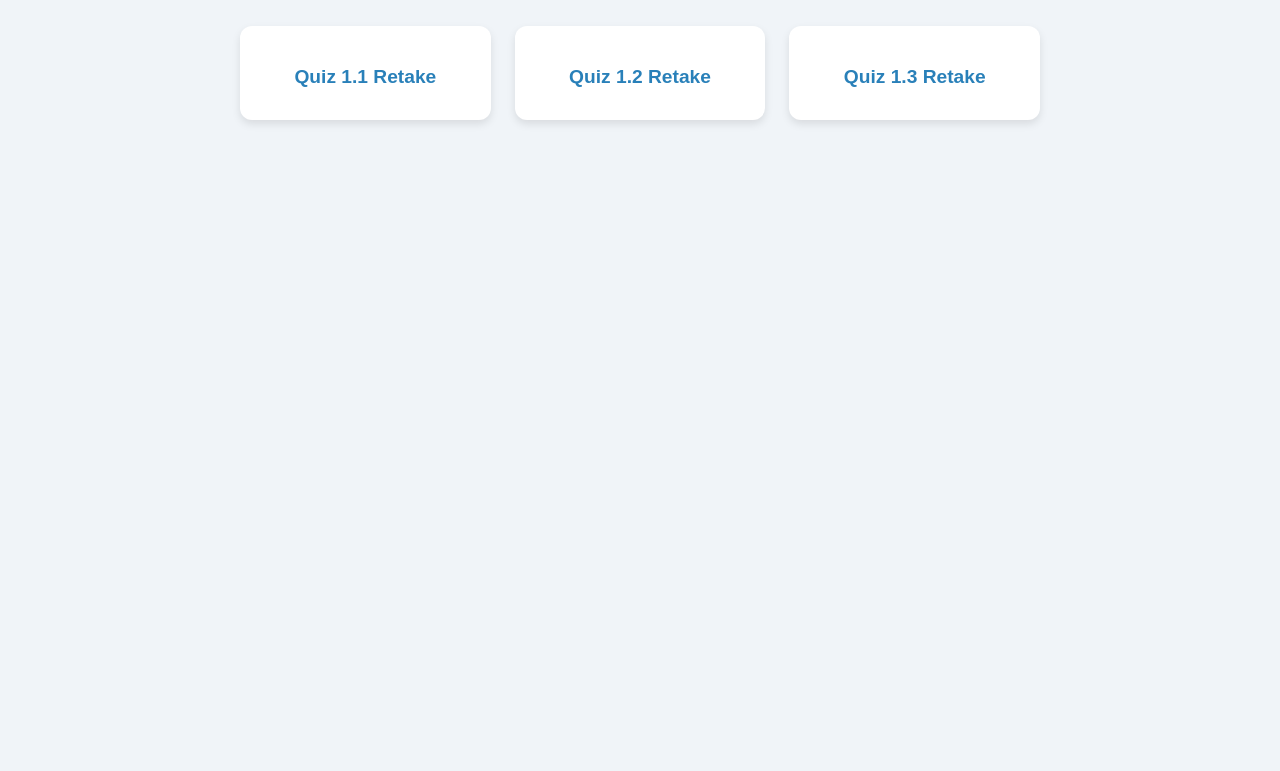
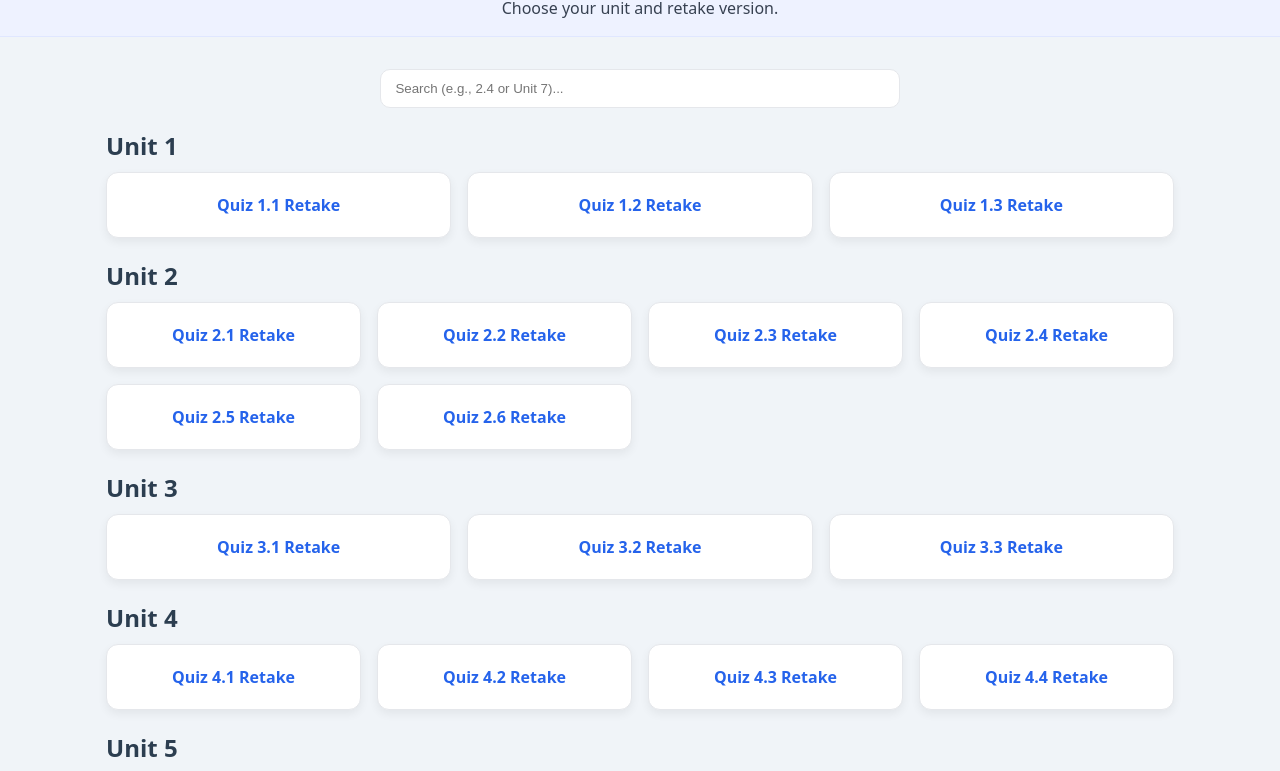
Before and after one commit to iowoyemi-blip/retakes, a plain HTML site: page index.html in a window 1280 px wide. Shown: the part 96-867 px from the top of the page. Before the commit the page ends 800 px from the top, so only its background shows below. Drawn offline with Linux system fonts and the light colour scheme.

Commit message:
update the index file

```diff
--- a/index.html
+++ b/index.html
@@ -1,71 +1,155 @@
 <!DOCTYPE html>
 <html lang="en">
 <head>
-  <meta charset="UTF-8">
+  <meta charset="UTF-8" />
   <title>Quiz Retakes</title>
   <meta name="viewport" content="width=device-width, initial-scale=1" />
   <style>
-    body {
-      font-family: Arial, sans-serif;
-      background: #f0f4f8;
-      margin: 0;
-      padding: 2rem;
-      text-align: center;
-    }
-    h1 {
-      color: #2c3e50;
-      margin-bottom: 2rem;
-    }
-    .grid {
-      display: grid;
-      grid-template-columns: repeat(auto-fit, minmax(240px, 1fr));
-      gap: 1.5rem;
-      max-width: 800px;
-      margin: 0 auto;
-    }
-    .card {
-      background: #fff;
-      border-radius: 12px;
-      box-shadow: 0 4px 8px rgba(0,0,0,0.1);
-      padding: 2rem;
-      transition: transform 0.2s, box-shadow 0.2s;
-      display: flex;
-      flex-direction: column;
-      align-items: center;
-    }
-    .card:hover {
-      transform: translateY(-5px);
-      box-shadow: 0 6px 12px rgba(0,0,0,0.15);
-    }
-    .card a {
-      text-decoration: none;
-      font-size: 1.2rem;
-      color: #2980b9;
-      font-weight: bold;
-      margin-top: 0.5rem;
-    }
+    :root{--ink:#2c3e50;--muted:#6b7280;--brand:#2563eb;--bg:#f0f4f8;--card:#fff;--border:#e5e7eb}
+    *{box-sizing:border-box}
+    body{margin:0;background:var(--bg);color:var(--ink);font:16px/1.5 system-ui,-apple-system,Segoe UI,Roboto,Arial}
+    header{padding:2rem 1rem 1rem;text-align:center;background:#eef2ff;border-bottom:1px solid #e0e7ff}
+    h1{margin:.25rem 0 .5rem}
+    .sub{margin:0;color:#374151}
+    .wrap{max-width:1100px;margin:0 auto;padding:1rem}
+    .toolbar{display:flex;gap:.75rem;flex-wrap:wrap;justify-content:center;margin:1rem 0}
+    .search{width:min(520px,100%);display:flex;gap:.5rem}
+    .search input{flex:1;padding:.7rem .9rem;border:1px solid var(--border);border-radius:10px}
+    .section{margin:1.25rem 0}
+    .section h2{margin:.25rem 0 .5rem}
+    .grid{display:grid;grid-template-columns:repeat(auto-fit,minmax(240px,1fr));gap:1rem}
+    .card{background:var(--card);border:1px solid var(--border);border-radius:12px;box-shadow:0 4px 10px rgba(0,0,0,.06);padding:1.25rem;text-align:center;transition:transform .2s, box-shadow .2s}
+    .card:hover{transform:translateY(-3px);box-shadow:0 8px 16px rgba(0,0,0,.12)}
+    .card a{text-decoration:none;color:var(--brand);font-weight:700}
+    .meta{font-size:.9rem;color:var(--muted);margin-top:.35rem}
+    footer{margin:2rem 0;text-align:center;color:var(--muted)}
   </style>
 </head>
 <body>
-  <h1>Quiz Retakes</h1>
-  <div class="grid" id="quizGrid"></div>
+  <header>
+    <h1>Quiz Retakes</h1>
+    <p class="sub">Choose your unit and retake version.</p>
+  </header>
+
+  <div class="wrap">
+    <!-- Search -->
+    <div class="toolbar">
+      <div class="search">
+        <input id="q" type="search" placeholder="Search (e.g., 2.4 or Unit 7)..." aria-label="Search retakes" />
+      </div>
+    </div>
+
+    <!-- Sections render here -->
+    <div id="root"></div>
+
+    <footer>Tip: add a new file and append one row to the list in the script below.</footer>
+  </div>
 
   <script>
-    // ✅ Add new quiz retakes here:
-    const quizzes = [
-      { file: "1.1_Quiz_retake.html", title: "Quiz 1.1 Retake" },
-      { file: "1.2_Quiz_retake.html", title: "Quiz 1.2 Retake" },
-      { file: "1.3_Quiz_retake.html", title: "Quiz 1.3 Retake" }
-      // Example for future:
-      // { file: "1.4_Quiz_retake.html", title: "Quiz 1.4 Retake" }
+    // ====== LIST (exact filenames from your repo) ======
+    // Title: what students see
+    // File: exact filename (case-sensitive!)
+    // Unit: used for grouping
+
+    const QUIZZES = [
+      // Unit 1
+      { title: "Quiz 1.1 Retake", file: "1.1_Quiz_retake.html", unit: 1 },
+      { title: "Quiz 1.2 Retake", file: "1.2_Quiz_retake.html", unit: 1 },
+      { title: "Quiz 1.3 Retake", file: "1.3_Quiz_retake.html", unit: 1 },
+
+      // Unit 2  (note lowercase 'quiz' in filenames)
+      { title: "Quiz 2.1 Retake", file: "2.1_quiz_retake.html", unit: 2 },
+      { title: "Quiz 2.2 Retake", file: "2.2_quiz_retake.html", unit: 2 },
+      { title: "Quiz 2.3 Retake", file: "2.3_quiz_retake.html", unit: 2 },
+      { title: "Quiz 2.4 Retake", file: "2.4_quiz_retake.html", unit: 2 },
+      { title: "Quiz 2.5 Retake", file: "2.5_quiz_retake.html", unit: 2 },
+      { title: "Quiz 2.6 Retake", file: "2.6_quiz_retake.html", unit: 2 },
+
+      // Unit 3
+      { title: "Quiz 3.1 Retake", file: "3.1_Quiz_retake.html", unit: 3 },
+      { title: "Quiz 3.2 Retake", file: "3.2_Quiz_retake.html", unit: 3 },
+      { title: "Quiz 3.3 Retake", file: "3.3_Quiz_retake.html", unit: 3 },
+
+      // Unit 4
+      { title: "Quiz 4.1 Retake", file: "4.1_Quiz_retake.html", unit: 4 },
+      { title: "Quiz 4.2 Retake", file: "4.2_Quiz_retake.html", unit: 4 },
+      { title: "Quiz 4.3 Retake", file: "4.3_Quiz_retake.html", unit: 4 },
+      { title: "Quiz 4.4 Retake", file: "4.4_Quiz_retake.html", unit: 4 },
+
+      // Unit 5
+      { title: "Quiz 5.1 Retake", file: "5.1_Quiz_retake.html", unit: 5 },
+      { title: "Quiz 5.2 Retake", file: "5.2_Quiz_retake.html", unit: 5 },
+      { title: "Quiz 5.3 Retake", file: "5.3_Quiz_retake.html", unit: 5 },
+      { title: "Quiz 5.4 Retake", file: "5.4_Quiz_retake.html", unit: 5 },
+      { title: "Quiz 5.5 Retake", file: "5.5_Quiz_retake.html", unit: 5 },
+
+      // Unit 6
+      { title: "Quiz 6.1 Retake", file: "6.1_Quiz_retake.html", unit: 6 },
+      { title: "Quiz 6.2 Retake", file: "6.2_Quiz_retake.html", unit: 6 },
+
+      // Unit 7
+      { title: "Quiz 7.1 Retake", file: "7.1_Quiz_retake.html", unit: 7 },
+      { title: "Quiz 7.2 Retake", file: "7.2_Quiz_retake.html", unit: 7 },
+
+      // Unit 8
+      { title: "Quiz 8.1 Retake", file: "8.1_Quiz_retake.html", unit: 8 },
+      { title: "Quiz 8.2 Retake", file: "8.2_Quiz_retake.html", unit: 8 },
     ];
 
-    const grid = document.getElementById("quizGrid");
-    quizzes.forEach(q => {
-      const card = document.createElement("div");
-      card.className = "card";
-      card.innerHTML = `<a href="${q.file}">${q.title}</a>`;
-      grid.appendChild(card);
+    // ====== RENDER ======
+    const root = document.getElementById("root");
+
+    function groupByUnit(list){
+      return list.reduce((acc, item)=>{
+        (acc[item.unit] ||= []).push(item);
+        return acc;
+      }, {});
+    }
+
+    function render(list){
+      root.innerHTML = "";
+      const byUnit = groupByUnit(list);
+      const units = Object.keys(byUnit).sort((a,b)=>Number(a)-Number(b));
+
+      units.forEach(u=>{
+        const section = document.createElement("section");
+        section.className = "section";
+        section.innerHTML = `<h2>Unit ${u}</h2>`;
+
+        const grid = document.createElement("div");
+        grid.className = "grid";
+
+        // Sort titles naturally (1.1, 1.2, ...)
+        const items = byUnit[u].slice().sort((A,B)=>A.title.localeCompare(B.title, undefined, {numeric:true}));
+
+        items.forEach(q=>{
+          const card = document.createElement("div");
+          card.className = "card";
+          card.innerHTML = `<a href="${q.file}">${q.title}</a>`;
+          grid.appendChild(card);
+        });
+
+        section.appendChild(grid);
+        root.appendChild(section);
+      });
+
+      if (!units.length){
+        root.innerHTML = `<p class="meta">No matches. Try “2.4” or “Unit 7”.</p>`;
+      }
+    }
+
+    // initial paint
+    render(QUIZZES);
+
+    // ====== SEARCH ======
+    const q = document.getElementById("q");
+    q.addEventListener("input", ()=>{
+      const needle = q.value.toLowerCase().trim();
+      const filtered = QUIZZES.filter(it=>{
+        const hay = `${it.title} unit ${it.unit}`.toLowerCase();
+        return !needle || hay.includes(needle);
+      });
+      render(filtered);
     });
   </script>
 </body>
```
